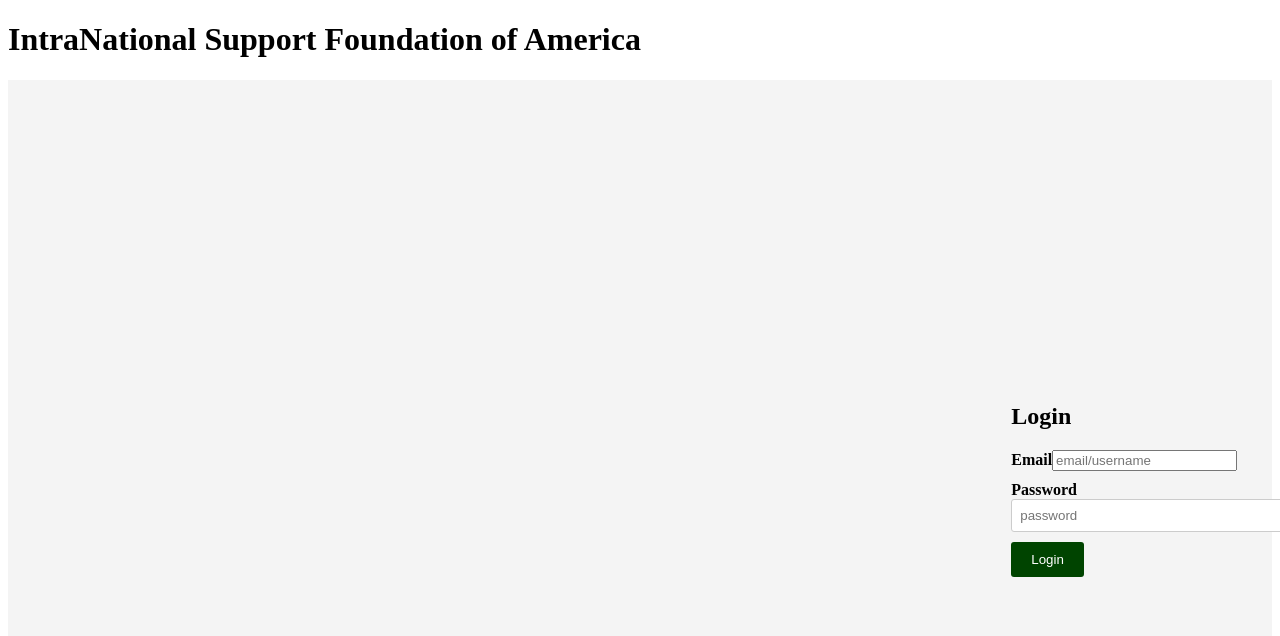
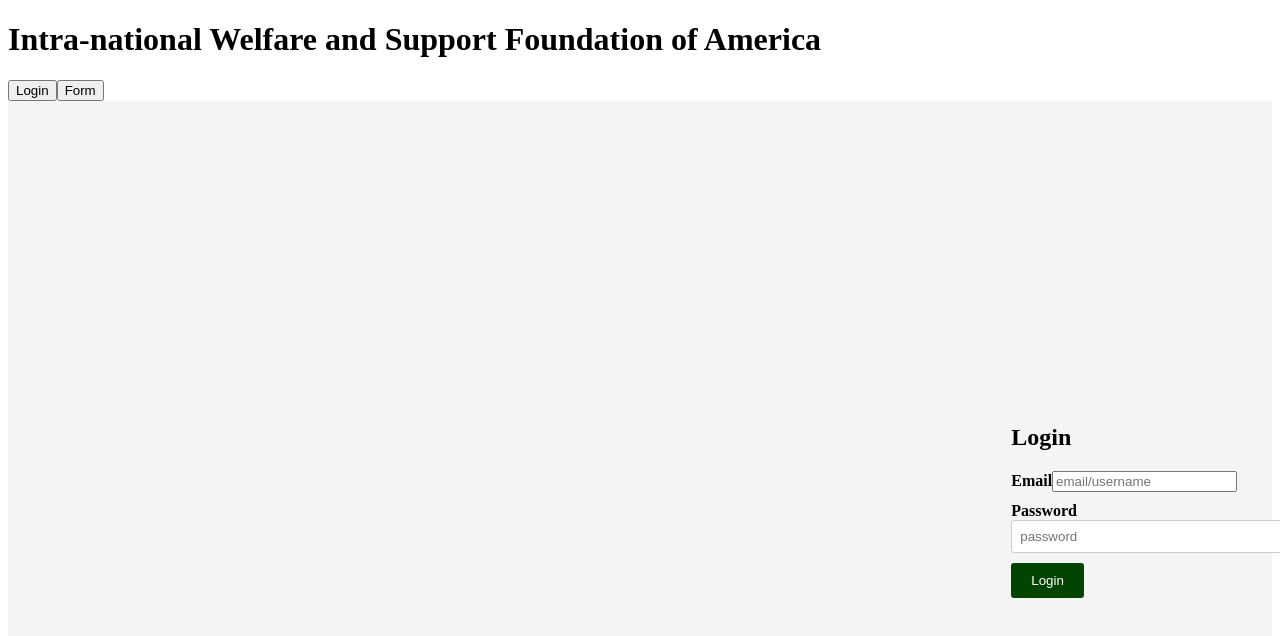
Before and after one commit to tacharya2/intraFoundationPracticeFrontEnd, a React (Create React App) app: page / in a window 1280 px wide. Shown: the top 636 px of the page. Built offline with nearby package versions, Linux system fonts and the light colour scheme.

Commit message:
CPUPRODUCT-Tek.3: modified the url path to match the serverside. Form and login switch buttons created for temp navigation

```diff
--- a/src/App.js
+++ b/src/App.js
@@ -1,14 +1,32 @@
-import React from 'react';
+import React, {useState} from 'react';
 import Form from './Form';
 import Login from './Login';
 import './App.css';
-import { BrowserRouter , Routes, Route} from'react-router-dom';
 
+
+//Here, I need to implement a dynamic rendering of the page using import { BrowserRouter , Routes, Route} from 'react-router-dom';
+
+//Below is temporary
 function App() {
+const [currentPage, setCurrentPage] = useState('login');//default page
+
+const handlePageChange = (page) => {
+setCurrentPage(page);
+};
+
   return (
     <div className="App">
-    <h1 >IntraNational Support Foundation of America</h1>
-    <Login/>
+    <h1>Intra-national Welfare and Support Foundation of America</h1>
+      <header className="App-header">
+        {/* Buttons to switch between pages */}
+        <button onClick={() => handlePageChange('login')}>Login</button>
+        <button onClick={() => handlePageChange('form')}>Form</button>
+      </header>
+      <main className="App-content">
+        {/* Conditionally render pages */}
+        {currentPage === 'login' && <Login />}
+        {currentPage === 'form' && <Form />}
+      </main>
     </div>
   );
 }
--- a/src/Form.js
+++ b/src/Form.js
@@ -89,7 +89,7 @@ if(password !== rePassword){
     };
 
     console.log(dataToSend);
-    axios.post('http://localhost:8085/api/messages', dataToSend)
+    axios.post('http://localhost:8085/api/messages/create', dataToSend)
        .then((response) => {
         console.log(response.data);
         setMessage(`Hello ${response.data.firstName} ${response.data.lastName}! Thank you for registering with us. Your username is ${response.data.email}`);
--- a/src/Login.js
+++ b/src/Login.js
@@ -23,9 +23,10 @@ function Login(props) {
     };
 
     axios
-      .post('http://localhost:8085/api/login', userData)
+      .post('http://localhost:8085/api/login/authenticate', userData)
       .then((response) => {
         // Successful login logic (e.g., redirect to dashboard)
+        console.log(response.data);
         props.history.push('/form');
       })
       .catch((error) => {
```
